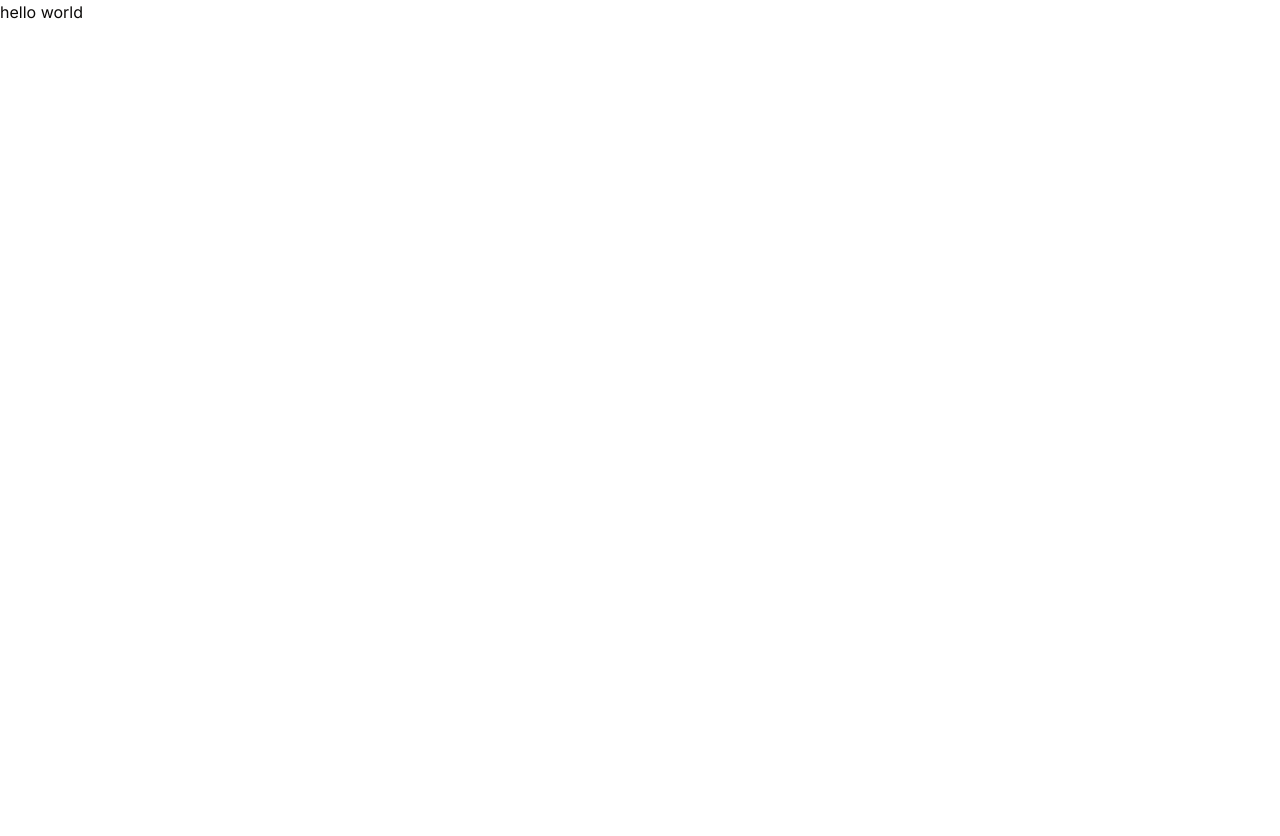
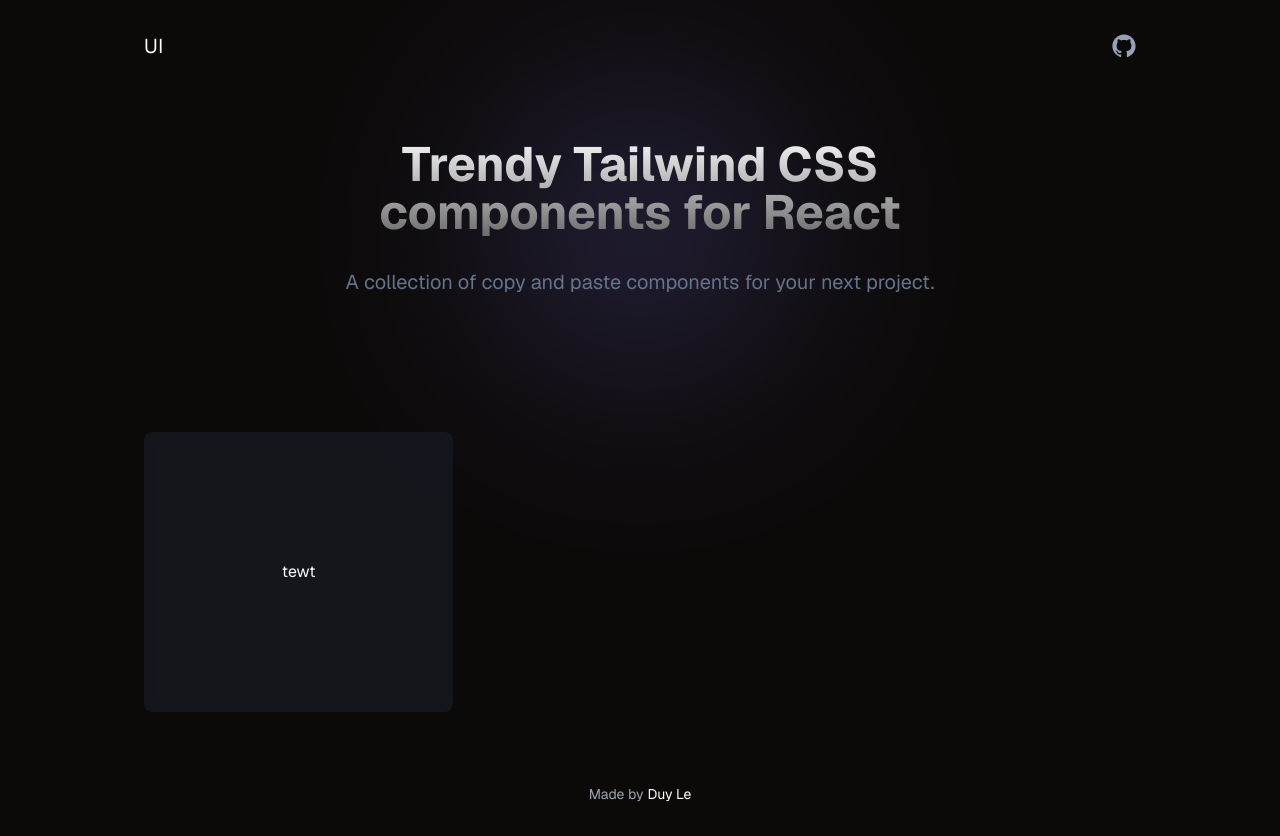
Before and after one commit to iamdooboy/ui, a Next.js app: page / in a window 1280 px wide. Before the commit the page ends 800 px from the top, so only its background shows below. Built offline with nearby package versions, Linux system fonts and the light colour scheme.

Commit message:
initial setup for parallel and intercepting routes

```diff
--- /dev/null
+++ b/app/@modal/[slug]/page.tsx
@@ -0,0 +1,11 @@
+import React, { Suspense } from 'react'
+
+import Modal from '@/components/modal'
+
+export default function Home() {
+  return (
+    <Modal>
+      <Suspense fallback={<div>loading...</div>}>Hello</Suspense>
+    </Modal>
+  )
+}
--- /dev/null
+++ b/app/@modal/default.tsx
@@ -0,0 +1,3 @@
+export default function Default() {
+  return null
+}
--- /dev/null
+++ b/app/@modal/page.tsx
@@ -0,0 +1,3 @@
+export default function Page() {
+  return null
+}
--- /dev/null
+++ b/app/default.tsx
@@ -0,0 +1,10 @@
+import Link from 'next/link'
+import React from 'react'
+
+export default function Default() {
+  return (
+    <div className='prose prose-sm prose-invert max-w-none'>
+      default
+    </div>
+  )
+}
--- a/app/layout.tsx
+++ b/app/layout.tsx
@@ -1,23 +1,59 @@
 import type { Metadata } from 'next'
-import { Inter } from 'next/font/google'
+import { GeistSans } from 'geist/font/sans'
 
 import './globals.css'
 
-const inter = Inter({ subsets: ['latin'] })
+import { cn } from '@/lib/utils'
+import { Navbar } from '@/components/nav-bar'
 
 export const metadata: Metadata = {
-  title: 'Create Next App',
-  description: 'Generated by create next app',
+  title: 'UI',
+  description:
+    'A collection of UI beautifully crafted components across the web',
 }
 
-export default function RootLayout({
-  children,
-}: {
+export default function RootLayout(props: {
   children: React.ReactNode
+  modal: React.ReactNode
 }) {
   return (
+    // <html lang='en'>
+    //   <body className={GeistSans.className} style={{ padding: '50px' }}>
+    //     <div className='space-y-6 lg:grid lg:grid-cols-2 lg:gap-6 lg:space-y-0'>
+    //       {props.children}
+    //       {props.modal}
+    //     </div>
+    //   </body>
+    // </html>
     <html lang='en'>
-      <body className={inter.className}>{children}</body>
+      <body
+        className={cn(GeistSans.className, 'dark')}
+        suppressHydrationWarning
+      >
+        <div className='bg-background'>
+          <div className='mx-auto flex min-h-screen max-w-5xl flex-col px-4'>
+            <Navbar />
+            <main className='flex-1'>{props.children}</main>
+            {props.modal}
+            <footer>
+              <div className='flex items-center justify-center py-8'>
+                <span className='text-sm text-gray-400'>
+                  Made by
+                  <a
+                    href='https://github.com/iamdooboy'
+                    target='_blank'
+                    rel='noopener noreferrer'
+                    className='ml-1 text-white'
+                  >
+                    Duy Le
+                  </a>
+                </span>
+              </div>
+            </footer>
+
+          </div>
+        </div>
+      </body>
     </html>
   )
 }
--- a/app/page.tsx
+++ b/app/page.tsx
@@ -1,9 +1,40 @@
-import Image from 'next/image'
+import Link from 'next/link'
+
+import { CardComponent } from '@/components/card-component'
 
 export default function Home() {
   return (
-    <main>
-      hello world
-    </main>
+    <>
+      <section>
+        <div className='relative z-0 mx-auto max-w-3xl pb-24 pt-12 text-center'>
+          <div className='absolute -top-4 -z-10 flex w-full justify-center'>
+            <div className='h-[310px] w-[310px] max-w-full animate-pulse-slow rounded-full bg-[#8678F9] opacity-20 blur-[100px]' />
+          </div>
+          <div>
+            <h1 className='mb-8 font-bold bg-gradient-to-t from-[#6d6d6d] to-[#f4f4f4] bg-clip-text text-9xl text-transparent md:text-5xl'>
+              Trendy Tailwind CSS components for React
+            </h1>
+            <p className='text-xl text-slate-500'>
+              A collection of copy and paste components for your next project.
+            </p>
+          </div>
+        </div>
+      </section>
+      <div className='mx-auto max-w-7xl py-10'>
+        <div className='grid grid-cols-1 gap-8 md:grid-cols-2 lg:grid-cols-3'>
+          <Link
+            href={`/dsfdf`}
+            className='relative flex items-center justify-center rounded-lg bg-gray-800/40 px-8 py-32 backdrop-blur '
+          >
+            tewt
+          </Link>
+          {/* {COMPONENTS.map((item, index) => (
+            <CardComponent key={index} slug={item.slug} name={item.name}>
+              <item.component />
+            </CardComponent>
+          ))} */}
+        </div>
+      </div>
+    </>
   )
 }
--- /dev/null
+++ b/app/slug/page.tsx
@@ -0,0 +1,7 @@
+import React from 'react'
+
+import Modal from '@/components/modal'
+
+export default function Home() {
+  return <div>hello</div>
+}
--- /dev/null
+++ b/components/card-component.tsx
@@ -0,0 +1,21 @@
+import Link from 'next/link'
+
+type CardComponentProps = {
+  children: React.ReactNode
+  slug: string
+  name: string
+}
+
+export const CardComponent = ({ children, slug, name }: CardComponentProps) => (
+  <Link
+    href={`/${slug}`}
+    className='relative flex items-center justify-center rounded-lg bg-gray-800/40 px-8 py-32 backdrop-blur '
+  >
+    <div className='[&>button]:w-40 [&>div]:w-40 [&>input]:w-40'>
+      {children}
+    </div>
+    <p className='text-xl font-bold mt-4 mb-2 dark:text-neutral-100 text-neutral-700'>
+      {name}
+    </p>
+  </Link>
+)
--- /dev/null
+++ b/components/modal.tsx
@@ -0,0 +1,35 @@
+'use client'
+
+import React, { FC, ReactNode } from 'react'
+import { useRouter } from 'next/navigation'
+
+import {
+  Dialog,
+  DialogContent,
+  DialogOverlay,
+  DialogPortal,
+} from '@/components/ui/dialog'
+
+interface ModalProps {
+  children: ReactNode
+}
+
+const Modal: FC<ModalProps> = ({ children }) => {
+  const router = useRouter()
+
+  const handleOnOpenChange = (open: boolean) => {
+    if (!open) {
+      router.push('/')
+    }
+  }
+  return (
+    <Dialog open onOpenChange={handleOnOpenChange}>
+      <DialogPortal>
+        <DialogOverlay className='bg-background/10'/>
+        <DialogContent className='sm:max-w-[425px]'>{children}</DialogContent>
+      </DialogPortal>
+    </Dialog>
+  )
+}
+
+export default Modal
--- /dev/null
+++ b/components/nav-bar.tsx
@@ -0,0 +1,23 @@
+import React from 'react'
+import Link from 'next/link'
+import { GitHubLogoIcon } from '@radix-ui/react-icons'
+
+export function Navbar() {
+  return (
+    <header className='flex items-center justify-between py-8'>
+      <Link href='/'>
+        <div className='text-xl text-white'>UI</div>
+      </Link>
+      <nav className='flex gap-6'>
+        <a
+          href='https://github.com/iamdooboy/ui'
+          target='_blank'
+          rel='noopener noreferrer'
+          className='inline-flex'
+        >
+          <GitHubLogoIcon className='h-6 w-6 text-slate-400 transition-colors hover:text-white' />
+        </a>
+      </nav>
+    </header>
+  )
+}
--- /dev/null
+++ b/components/ui/dialog.tsx
@@ -0,0 +1,122 @@
+'use client'
+
+import * as React from 'react'
+import * as DialogPrimitive from '@radix-ui/react-dialog'
+import { X } from 'lucide-react'
+
+import { cn } from '@/lib/utils'
+
+const Dialog = DialogPrimitive.Root
+
+const DialogTrigger = DialogPrimitive.Trigger
+
+const DialogPortal = DialogPrimitive.Portal
+
+const DialogClose = DialogPrimitive.Close
+
+const DialogOverlay = React.forwardRef<
+  React.ElementRef<typeof DialogPrimitive.Overlay>,
+  React.ComponentPropsWithoutRef<typeof DialogPrimitive.Overlay>
+>(({ className, ...props }, ref) => (
+  <DialogPrimitive.Overlay
+    ref={ref}
+    className={cn(
+      'fixed inset-0 z-50 bg-background/80 backdrop-blur-sm',
+      className
+    )}
+    {...props}
+  />
+))
+DialogOverlay.displayName = DialogPrimitive.Overlay.displayName
+
+const DialogContent = React.forwardRef<
+  React.ElementRef<typeof DialogPrimitive.Content>,
+  React.ComponentPropsWithoutRef<typeof DialogPrimitive.Content>
+>(({ className, children, ...props }, ref) => (
+  <DialogPortal>
+    <DialogOverlay />
+    <DialogPrimitive.Content
+      ref={ref}
+      className={cn(
+        'fixed left-[50%] top-[50%] z-50 grid w-full max-w-lg translate-x-[-50%] translate-y-[-50%] gap-4 border bg-background p-6 shadow-lg duration-200 sm:rounded-lg',
+        className
+      )}
+      {...props}
+    >
+      {children}
+      <DialogPrimitive.Close className='absolute right-4 top-4 rounded-sm opacity-70 ring-offset-background transition-opacity hover:opacity-100 focus:outline-none focus:ring-2 focus:ring-ring focus:ring-offset-2 disabled:pointer-events-none data-[state=open]:bg-accent data-[state=open]:text-muted-foreground'>
+        <X className='h-4 w-4' />
+        <span className='sr-only'>Close</span>
+      </DialogPrimitive.Close>
+    </DialogPrimitive.Content>
+  </DialogPortal>
+))
+DialogContent.displayName = DialogPrimitive.Content.displayName
+
+const DialogHeader = ({
+  className,
+  ...props
+}: React.HTMLAttributes<HTMLDivElement>) => (
+  <div
+    className={cn(
+      'flex flex-col space-y-1.5 text-center sm:text-left',
+      className
+    )}
+    {...props}
+  />
+)
+DialogHeader.displayName = 'DialogHeader'
+
+const DialogFooter = ({
+  className,
+  ...props
+}: React.HTMLAttributes<HTMLDivElement>) => (
+  <div
+    className={cn(
+      'flex flex-col-reverse sm:flex-row sm:justify-end sm:space-x-2',
+      className
+    )}
+    {...props}
+  />
+)
+DialogFooter.displayName = 'DialogFooter'
+
+const DialogTitle = React.forwardRef<
+  React.ElementRef<typeof DialogPrimitive.Title>,
+  React.ComponentPropsWithoutRef<typeof DialogPrimitive.Title>
+>(({ className, ...props }, ref) => (
+  <DialogPrimitive.Title
+    ref={ref}
+    className={cn(
+      'text-lg font-semibold leading-none tracking-tight',
+      className
+    )}
+    {...props}
+  />
+))
+DialogTitle.displayName = DialogPrimitive.Title.displayName
+
+const DialogDescription = React.forwardRef<
+  React.ElementRef<typeof DialogPrimitive.Description>,
+  React.ComponentPropsWithoutRef<typeof DialogPrimitive.Description>
+>(({ className, ...props }, ref) => (
+  <DialogPrimitive.Description
+    ref={ref}
+    className={cn('text-sm text-muted-foreground', className)}
+    {...props}
+  />
+))
+DialogDescription.displayName = DialogPrimitive.Description.displayName
+
+export {
+  Dialog,
+  DialogPortal,
+  DialogOverlay,
+  DialogClose,
+  DialogTrigger,
+  DialogContent,
+  DialogHeader,
+  DialogFooter,
+  DialogTitle,
+  DialogDescription,
+}
```
Also changed, not shown: package.json (+4 -6 lines), 1 other file (tests, documents, lock files or other folders).
